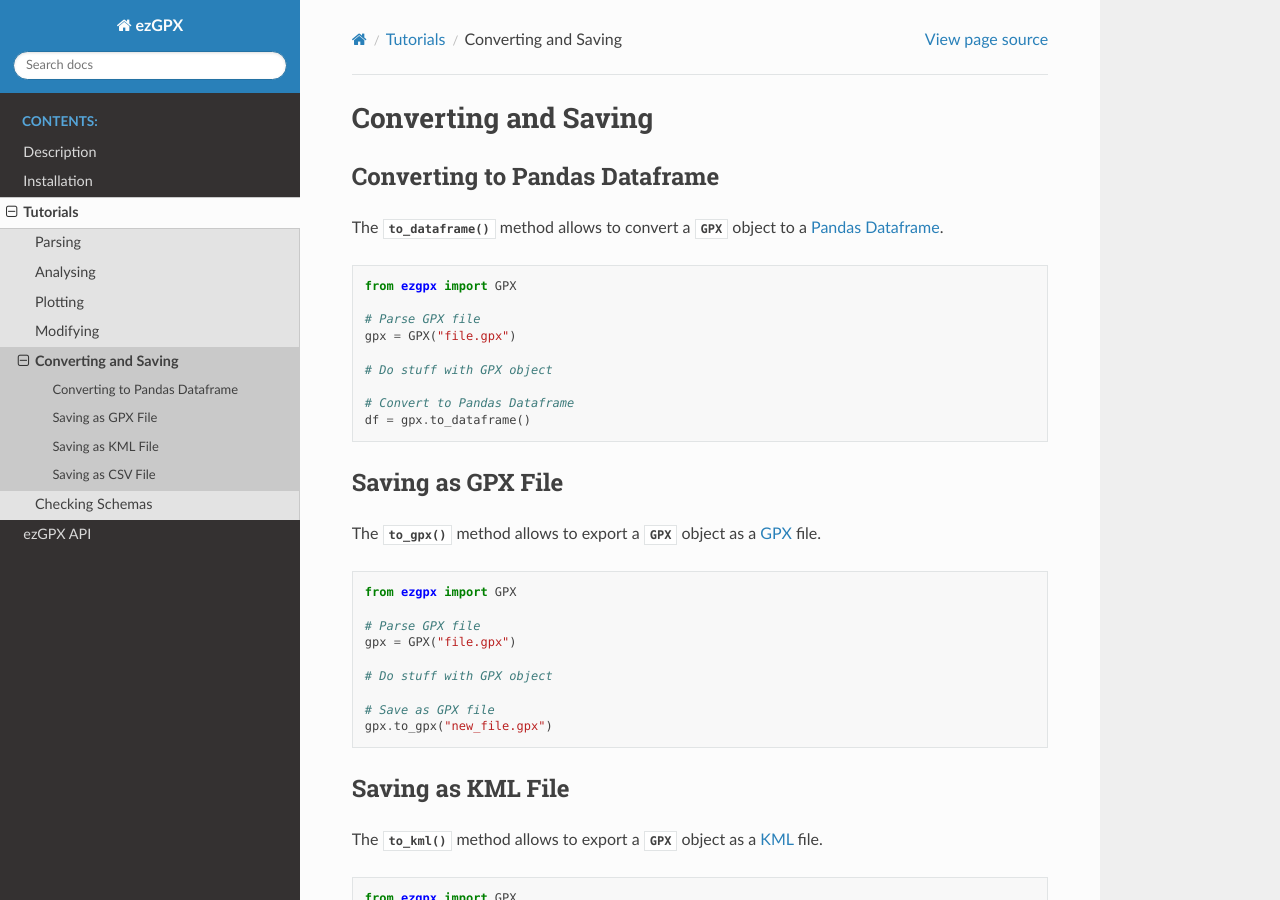
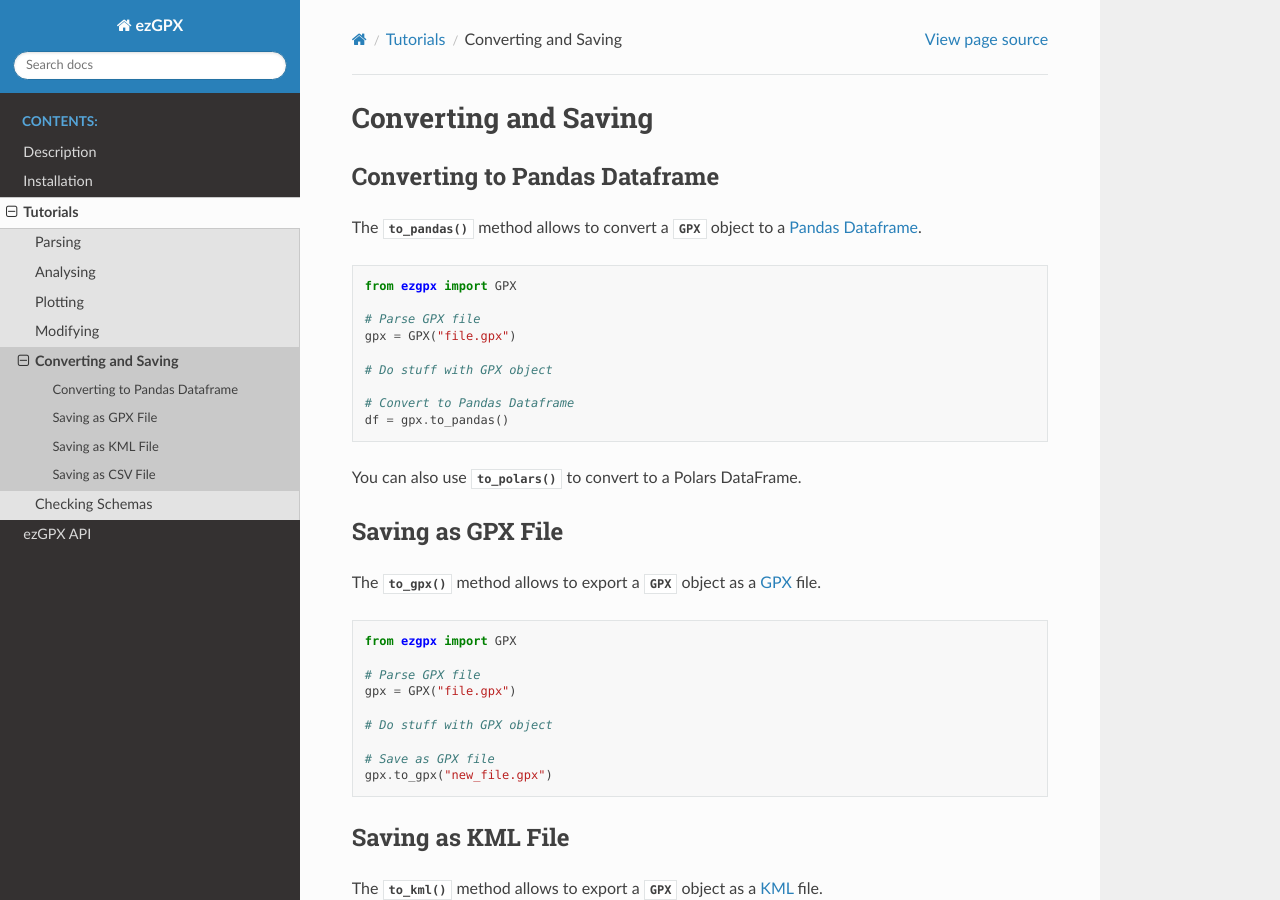
Before and after one commit to FABallemand/ezGPX, a Sphinx documentation site: the page built from docs/source/tutorials/writing.rst, in a window 1280 px wide and 900 px high. Built offline with Sphinx 7.4.7 and the Read the Docs theme 3.1.0, drawn with Linux system fonts in a browser that asks for light colours.

Commit message:
Fix typo in documentation

```diff
--- a/docs/source/tutorials/writing.rst
+++ b/docs/source/tutorials/writing.rst
@@ -4,7 +4,7 @@ Converting and Saving
 Converting to Pandas Dataframe
 ^^^^^^^^^^^^^^^^^^^^^^^^^^^^^^
 
-The :py:meth:`~to_dataframe` method allows to convert a :py:class:`~ezgpx.gpx.GPX` object to a `Pandas Dataframe <https://pandas.pydata.org/docs/reference/api/pandas.DataFrame.html>`_.
+The :py:meth:`~to_pandas` method allows to convert a :py:class:`~ezgpx.gpx.GPX` object to a `Pandas Dataframe <https://pandas.pydata.org/docs/reference/api/pandas.DataFrame.html>`_.
 
 .. code-block:: python
 
@@ -16,7 +16,9 @@ The :py:meth:`~to_dataframe` method allows to convert a :py:class:`~ezgpx.gpx.GP
     # Do stuff with GPX object
 
     # Convert to Pandas Dataframe
-    df = gpx.to_dataframe()
+    df = gpx.to_pandas()
+
+You can also use :py:meth:`~ezgpx.gpx.GPX.to_polars` to convert to a Polars DataFrame.
 
 Saving as GPX File
 ^^^^^^^^^^^^^^^^^^
```
